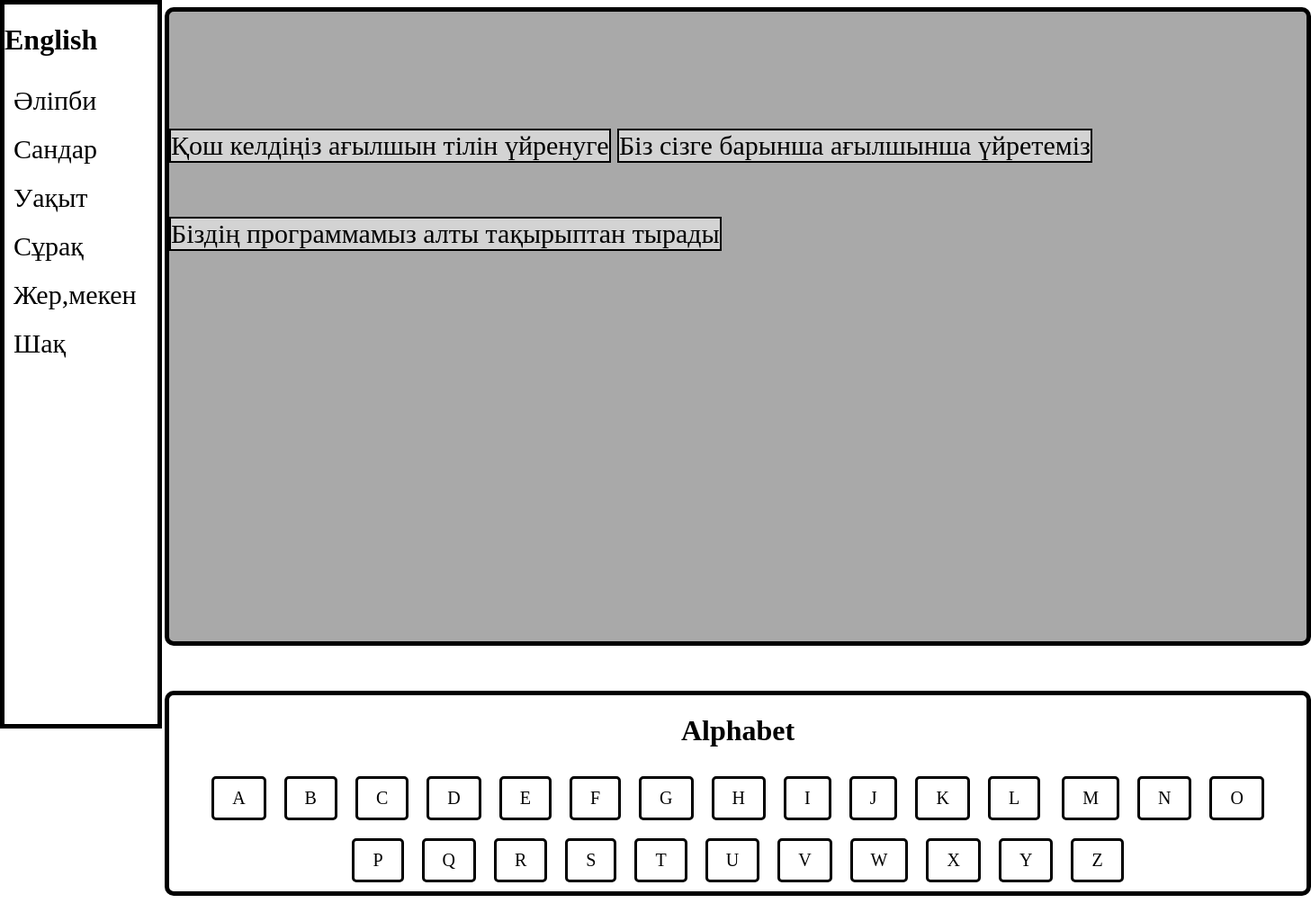
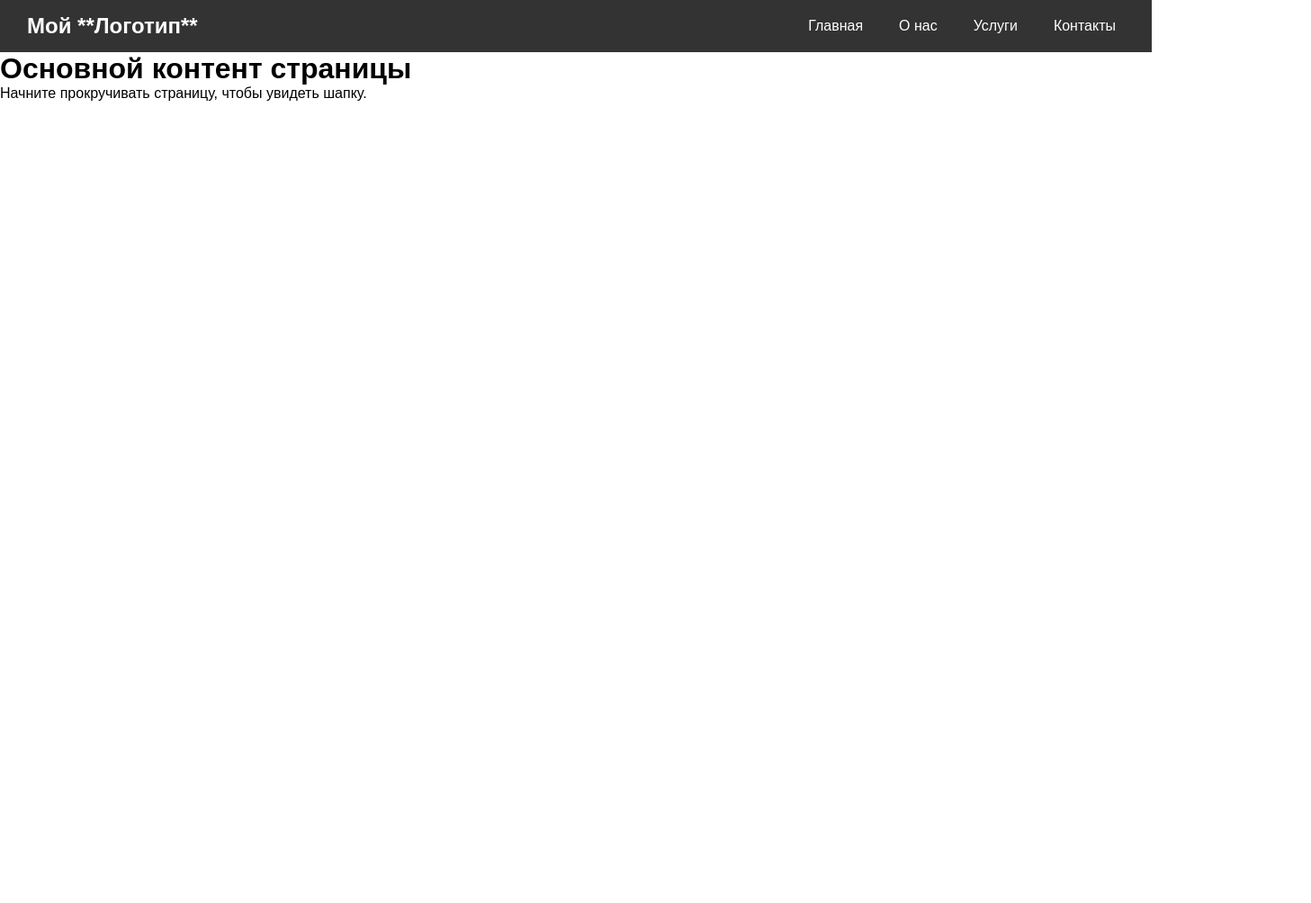
Before and after one commit to Daras-great/english, a plain HTML site: page index.html in a window 1280 px wide. Shown: the whole page at 90% size, 1457 px wide, since content can reach past the window. After the commit the page ends 800 px from the top, so only its background shows below. Drawn offline with Linux system fonts and the light colour scheme.

Commit message:
Add files via upload

```diff
--- a/index.html
+++ b/index.html
@@ -1,33 +1,32 @@
 <!DOCTYPE html>
-<html lang="en">
+<html lang="ru">
 <head>
     <meta charset="UTF-8">
     <meta name="viewport" content="width=device-width, initial-scale=1.0">
+    <title>Мой Сайт</title>
     <link rel="stylesheet" href="style.css">
-    <title> english</title>
 </head>
 <body>
-    <div class="menu">
-       <h1>English</h1>
-       <div class="route">
-        <a href="">Әліпби</a>
-        <a href="">Сандар</a>
-        <a href=""> Уақыт</a>
-        <a href="">Сұрақ</a>
-        <a href="">Жер,мекен</a>
-        <a href="">Шақ</a>
-       </div>
+
+    <header class="header">
+        <div class="logo">
+            <a href="/">Мой **Логотип**</a>
         </div>
-    </div>
-    <div class="title">
-        <p> Қош келдіңіз ағылшын тілін үйренуге</p>
-        <p> Біз сізге барынша ағылшынша үйретеміз</p>
-        <p>Біздің программамыз алты тақырыптан тырады</p>
-    </div>
-    <div id="alipi">
-        <h1>Alphabet</h1>
-         <p>A</p><p>B</p><p>C</p><p>D</p><p>E</p><p>F</p><p>G</p><p>H</p><p>I</p><p>J</p><p>K</p><p>L</p>
-          <p>M</p><p>N</p><p>O</p><p>P</p><p>Q</p><p>R</p><p>S</p><p>T</p><p>U</p><p>V</p><p>W</p><p>X</p><p>Y</p><p>Z</p>
-    </div>
+
+        <nav class="nav">
+            <ul class="nav-list">
+                <li class="nav-item"><a href="#home">Главная</a></li>
+                <li class="nav-item"><a href="#about">О нас</a></li>
+                <li class="nav-item"><a href="#services">Услуги</a></li>
+                <li class="nav-item"><a href="#contact">Контакты</a></li>
+            </ul>
+        </nav>
+    </header>
+
+    <main>
+        <h1>Основной контент страницы</h1>
+        <p>Начните прокручивать страницу, чтобы увидеть шапку.</p>
+    </main>
+
 </body>
 </html>
--- a/style.css
+++ b/style.css
@@ -1,51 +1,57 @@
-.menu{
-	left: 0px;
-    top: 0px;
-    position:fixed;
-    height: 100%;
-    width: 170px;
-    border: 5px black solid;
-    background-color: white;
+/* Общие стили для сброса и базового оформления */
+* {
+    margin: 0;
+    padding: 0;
+    box-sizing: border-box;
 }
-.menu a{
-    display: block;
+
+body {
+    font-family: Arial, sans-serif;
+}
+
+/* --- Стили для хедера --- */
+.header {
+    background-color: #333; /* Темный фон */
+    color: white;
+    padding: 15px 30px;
+    display: flex; /* Используем Flexbox */
+    justify-content: space-between; /* Распределяем элементы по краям */
+    align-items: center; /* Выравниваем элементы по центру вертикали */
+    /* Дополнительно: можно сделать хедер фиксированным */
+    /* position: fixed;
+    width: 100%;
+    top: 0;
+    z-index: 1000; */
+}
+
+/* Стили для логотипа */
+.logo a {
+    color: white;
+    text-decoration: none; /* Убираем подчеркивание */
+    font-size: 24px;
+    font-weight: bold;
+}
+
+/* Стили для навигационного меню */
+.nav-list {
+    list-style: none; /* Убираем маркеры списка */
+    display: flex; /* Используем Flexbox для пунктов меню */
+    gap: 20px; /* Отступ между пунктами меню */
+}
+
+.nav-item a {
+    color: white;
     text-decoration: none;
-    color: black;
-    font-size: 30px;
-    padding: 10px;
+    font-size: 16px;
+    padding: 5px 10px;
+    transition: color 0.3s; /* Плавный переход для эффекта наведения */
 }
-.menu a:hover{
-    background-color: darkgray;
+
+.nav-item a:hover {
+    color: #ffcc00; /* Изменение цвета при наведении */
 }
-.title{
-    font-size: 30px;
-    text-align: left;
-    width: 100%;
-    height: 600px;
-    padding-top: 100px;
-    border: 5px rgb(0, 0, 0) solid;
-    border-radius: 10px;
-    margin-left: 175px;
-    background-color: darkgrey;
-}
-.title p{
-    display: inline-block;
-    border: 2px black solid ;
-    background-color: lightgrey;
-}
-#alipi{
-    margin-left: 175px;
-    border-radius: 10px ;
-    border: 5px black solid;
-    margin-top: 50px;
-    text-align: center;
-    width: 100%;
-}
-#alipi p{
-  display: inline-block;
-  font-size: 20px;
-  border: 3px black solid;
-  margin: 10px;
-  padding: 10px 20px;
-  border-radius: 5px;
-}
+
+/* Для отступа основного контента, если хедер фиксированный */
+/* main {
+    padding-top: 80px;
+} */
```
